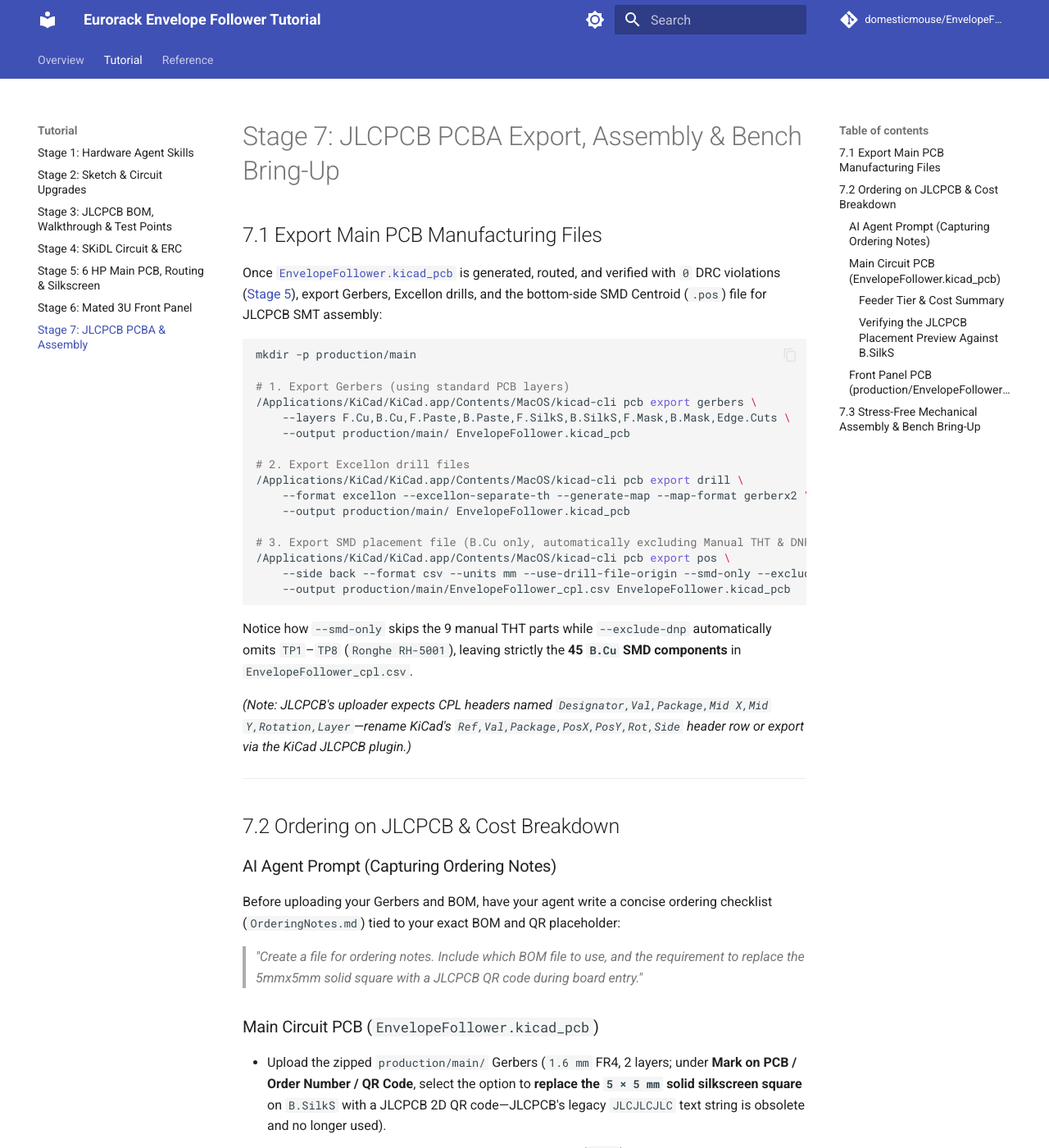
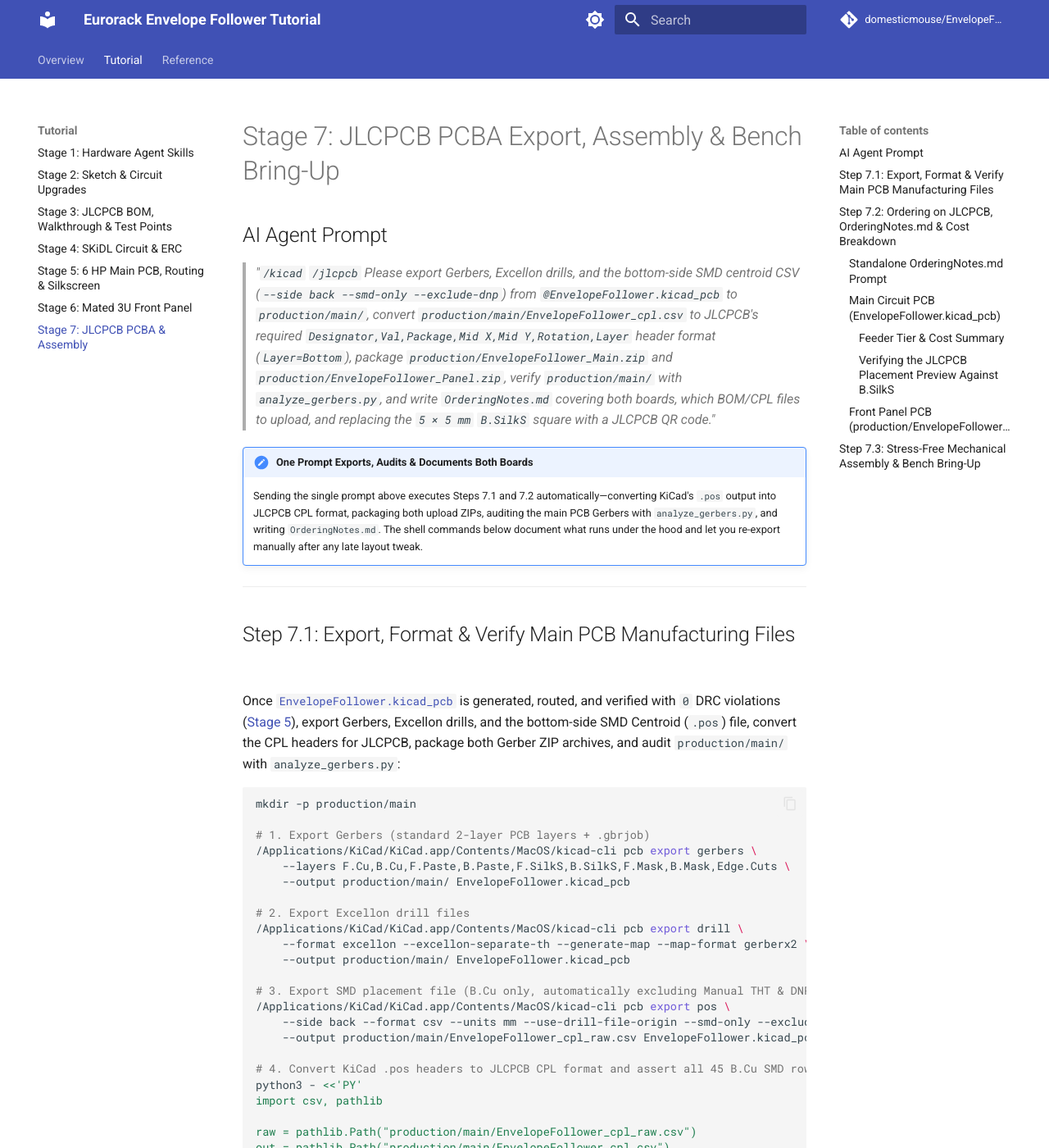
Before and after one commit to domesticmouse/EnvelopeFollower, an MkDocs documentation site: the page built from docs/tutorial/stage-7-manufacturing.md, in a window 1280 px wide and 1400 px high. Shown: the whole window at 82% size. Built offline with MkDocs 1.6.1 and Material for MkDocs 9.7.7, drawn with Linux system fonts in a browser that asks for light colours; comment, search, counter and statistics services are not loaded; some of the changed text lies outside the part shown.

Commit message:
Align Stage 7 manufacturing tutorial with updated Stages 5 and 6 workflow
After updating Stages 5 and 6 to reflect the skill-driven PCB and front-panel generation workflows, `docs/tutorial/stage-7-manufacturing.md` still used a manual CLI flow that omitted a top-level agent prompt, left CPL header conversion and Gerber ZIP packaging as manual steps, skipped `analyze_gerbers.py` verification on the main PCB, and referenced bare value strings rather than the Stage 5 `<Ref> <Value>` silkscreen schedule and Stage 6 panel legends.

- Add an opening `/kicad` `/jlcpcb` AI Agent Prompt and standardize headings to `Step 7.1`–`Step 7.3` so a single prompt drives Gerber/drill/CPL export, JLCPCB CPL conversion, ZIP packaging, Gerber verification, and `OrderingNotes.md` generation.
- Replace the manual CPL header footnote in Step 7.1 with an automated Python conversion from KiCad's `.pos` output (`Ref,Val,Package,PosX,PosY,Rot,Side`) to JLCPCB's required `Designator,Val,Package,Mid X,Mid Y,Rotation,Layer` (`Layer=Bottom`) schema asserting all 45 `B.Cu` SMD parts and zero `DNP` test points, package `production/EnvelopeFollower_Main.zip` and `production/EnvelopeFollower_Panel.zip`, and verify `production/main/` with `analyze_gerbers.py` (`9/9` layers + drills complete, aligned extents, `116` SMD pads strictly on `B.Paste`, and `49` THT component holes + vias).
- Update the Step 7.2 `B.SilkS` verification table to match Stage 5's `<Ref> <Value>` labels (`U1 TL074H`, `C3 10uF 50V`, `R16 1k`, etc.), `D8`/`D9` external Pin-1 dots, and explicit `C3` (`+` on `+12V`) vs. `C4` (`+` on `GND`, `-` on `-12V`) electrolytic polarity verification.
- Clarify the Step 7.3 dry-fit and soldering instructions by mapping the main PCB's dual-sided assembly labels and pot Pin-1 (`"1"`) markers (`RV1 GAIN A100k`–`RV4 OFFSET B10k`, `J1 IN`, `J2 OUT`, `J3 INV_OUT`, `D4 LED`) to Stage 6's derived front-panel legends (`GAIN`, `ATK`, `REL`, `OFFSET`, boxed `IN`, `OUT`, unboxed `INV OUT`, and the `ENV` LED bezel hole).

````diff
--- a/docs/tutorial/stage-7-manufacturing.md
+++ b/docs/tutorial/stage-7-manufacturing.md
@@ -1,13 +1,22 @@
 # Stage 7: JLCPCB PCBA Export, Assembly & Bench Bring-Up
 
-## 7.1 Export Main PCB Manufacturing Files
+## AI Agent Prompt
 
-Once [`EnvelopeFollower.kicad_pcb`](https://github.com/domesticmouse/EnvelopeFollower/blob/main/EnvelopeFollower.kicad_pcb) is generated, routed, and verified with `0` DRC violations ([Stage 5](stage-5-schematic-and-pcb.md)), export Gerbers, Excellon drills, and the bottom-side SMD Centroid (`.pos`) file for JLCPCB SMT assembly:
+> *"`/kicad` `/jlcpcb` Please export Gerbers, Excellon drills, and the bottom-side SMD centroid CSV (`--side back --smd-only --exclude-dnp`) from `@EnvelopeFollower.kicad_pcb` to `production/main/`, convert `production/main/EnvelopeFollower_cpl.csv` to JLCPCB's required `Designator,Val,Package,Mid X,Mid Y,Rotation,Layer` header format (`Layer=Bottom`), package `production/EnvelopeFollower_Main.zip` and `production/EnvelopeFollower_Panel.zip`, verify `production/main/` with `analyze_gerbers.py`, and write `OrderingNotes.md` covering both boards, which BOM/CPL files to upload, and replacing the `5 × 5 mm` `B.SilkS` square with a JLCPCB QR code."*
+
+!!! note "One Prompt Exports, Audits & Documents Both Boards"
+    Sending the single prompt above executes Steps 7.1 and 7.2 automatically—converting KiCad's `.pos` output into JLCPCB CPL format, packaging both upload ZIPs, auditing the main PCB Gerbers with `analyze_gerbers.py`, and writing `OrderingNotes.md`. The shell commands below document what runs under the hood and let you re-export manually after any late layout tweak.
+
+---
+
+## Step 7.1: Export, Format & Verify Main PCB Manufacturing Files
+
+Once [`EnvelopeFollower.kicad_pcb`](https://github.com/domesticmouse/EnvelopeFollower/blob/main/EnvelopeFollower.kicad_pcb) is generated, routed, and verified with `0` DRC violations ([Stage 5](stage-5-schematic-and-pcb.md)), export Gerbers, Excellon drills, and the bottom-side SMD Centroid (`.pos`) file, convert the CPL headers for JLCPCB, package both Gerber ZIP archives, and audit `production/main/` with `analyze_gerbers.py`:
 
 ```bash
 mkdir -p production/main
 
-# 1. Export Gerbers (using standard PCB layers)
+# 1. Export Gerbers (standard 2-layer PCB layers + .gbrjob)
 /Applications/KiCad/KiCad.app/Contents/MacOS/kicad-cli pcb export gerbers \
     --layers F.Cu,B.Cu,F.Paste,B.Paste,F.SilkS,B.SilkS,F.Mask,B.Mask,Edge.Cuts \
     --output production/main/ EnvelopeFollower.kicad_pcb
@@ -20,28 +29,72 @@ mkdir -p production/main
 # 3. Export SMD placement file (B.Cu only, automatically excluding Manual THT & DNP TP1-TP8)
 /Applications/KiCad/KiCad.app/Contents/MacOS/kicad-cli pcb export pos \
     --side back --format csv --units mm --use-drill-file-origin --smd-only --exclude-dnp \
-    --output production/main/EnvelopeFollower_cpl.csv EnvelopeFollower.kicad_pcb
+    --output production/main/EnvelopeFollower_cpl_raw.csv EnvelopeFollower.kicad_pcb
+
+# 4. Convert KiCad .pos headers to JLCPCB CPL format and assert all 45 B.Cu SMD rows
+python3 - <<'PY'
+import csv, pathlib
+
+raw = pathlib.Path("production/main/EnvelopeFollower_cpl_raw.csv")
+out = pathlib.Path("production/main/EnvelopeFollower_cpl.csv")
+with raw.open(newline="") as f:
+    rows = list(csv.DictReader(f))
+
+assert len(rows) == 45, f"Expected 45 SMD rows, got {len(rows)}"
+assert all(not r["Ref"].startswith("TP") for r in rows), "DNP test point leaked into CPL"
+
+with out.open("w", newline="") as f:
+    writer = csv.writer(f)
+    writer.writerow(["Designator", "Val", "Package", "Mid X", "Mid Y", "Rotation", "Layer"])
+    for r in rows:
+        layer = "Bottom" if r["Side"].lower() == "bottom" else "Top"
+        writer.writerow([r["Ref"], r["Val"], r["Package"], r["PosX"], r["PosY"], r["Rot"], layer])
+raw.unlink()
+PY
+
+# 5. Package main and front-panel Gerber ZIPs for JLCPCB upload
+python3 - <<'PY'
+import pathlib, zipfile
+
+def zip_gerbers(src_dir: pathlib.Path, zip_path: pathlib.Path) -> None:
+    with zipfile.ZipFile(zip_path, "w", zipfile.ZIP_DEFLATED) as zf:
+        for p in sorted(src_dir.iterdir()):
+            if p.is_file() and not p.name.endswith("_cpl.csv"):
+                zf.write(p, p.name)
+
+zip_gerbers(pathlib.Path("production/main"), pathlib.Path("production/EnvelopeFollower_Main.zip"))
+if pathlib.Path("production/panel").is_dir():
+    zip_gerbers(pathlib.Path("production/panel"), pathlib.Path("production/EnvelopeFollower_Panel.zip"))
+PY
+
+# 6. Verify main PCB Gerbers & drills with the kicad skill
+python3 .agents/skills/kicad/scripts/analyze_gerbers.py production/main/ --full --output /tmp/main_gerbers.json
 ```
 
-Notice how `--smd-only` skips the 9 manual THT parts while `--exclude-dnp` automatically omits `TP1`–`TP8` (`Ronghe RH-5001`), leaving strictly the **45 `B.Cu` SMD components** in `EnvelopeFollower_cpl.csv`.
+Notice how `--smd-only` skips the `9` manual THT parts while `--exclude-dnp` omits `TP1`–`TP8` (`Ronghe RH-5001`), leaving strictly the **45 `B.Cu` SMD components** in `production/main/EnvelopeFollower_cpl.csv` with JLCPCB's required `Designator,Val,Package,Mid X,Mid Y,Rotation,Layer` header row and `Layer=Bottom`.
 
-*(Note: JLCPCB's uploader expects CPL headers named `Designator,Val,Package,Mid X,Mid Y,Rotation,Layer`—rename KiCad's `Ref,Val,Package,PosX,PosY,Rot,Side` header row or export via the KiCad JLCPCB plugin.)*
+Confirm the `analyze_gerbers.py` report (`production/main/`):
+
+- **Layer & Drill Completeness**: `9/9` Gerber layers (`B.Cu`, `B.Mask`, `B.Paste`, `B.SilkS`, `Edge.Cuts`, `F.Cu`, `F.Mask`, `F.Paste`, `F.SilkS`) plus `PTH`/`NPTH` drill files complete (`completeness.complete: True` via `.gbrjob`), with `0` errors (`GR-001`, `GR-003`, `GR-005`).
+- **Layer Alignment**: `F.Cu`, `B.Cu` (via the full-board `GND` copper pours from [Stage 5](stage-5-schematic-and-pcb.md)), and `Edge.Cuts` share aligned `29.60 × 107.00 mm` extents (`alignment.aligned: True`).
+- **Single-Sided Paste Apertures**: All `116` SMD pads across the `45` `B.Cu` SMD components (`2×14` `SOIC-14` + `6×2` `SOD-123` + `2×3` `SOT-23` + `11×2` SMD caps + `24×2` SMD resistors) appear strictly on `B.Paste`, with `0` solder paste openings on `F.Paste`.
+- **Drills (`EnvelopeFollower-PTH.drl`)**: `49` THT component holes (`10` `J_PWR` + `9` `J1`–`J3` + `20` `RV1`–`RV4` + `2` `D4` + `8` `DNP` `1.0 mm` `TP1`–`TP8` test-point holes) plus stitching and signal vias.
 
 ---
 
-## 7.2 Ordering on JLCPCB & Cost Breakdown
+## Step 7.2: Ordering on JLCPCB, `OrderingNotes.md` & Cost Breakdown
 
-### AI Agent Prompt (Capturing Ordering Notes)
+### Standalone `OrderingNotes.md` Prompt
 
-Before uploading your Gerbers and BOM, have your agent write a concise ordering checklist (`OrderingNotes.md`) tied to your exact BOM and QR placeholder:
+If you only need to generate or refresh `OrderingNotes.md` independently of the full Stage 7 export prompt above:
 
-> *"Create a file for ordering notes. Include which BOM file to use, and the requirement to replace the 5mmx5mm solid square with a JLCPCB QR code during board entry."*
+> *"Create a file for ordering notes (`OrderingNotes.md`) covering both `EnvelopeFollower.kicad_pcb` and `panel/EnvelopeFollower_Panel.kicad_pcb`. Include which Gerber ZIP, BOM, and CPL files to use (`production/EnvelopeFollower_Main.zip`, `jlcpcb_bom.csv`, `production/main/EnvelopeFollower_cpl.csv`, and `production/EnvelopeFollower_Panel.zip`), Bottom Side Economic PCBA settings, and the requirement to replace the `5 × 5 mm` solid `B.SilkS` square with a JLCPCB QR code during board entry on both boards."*
 
 ### Main Circuit PCB (`EnvelopeFollower.kicad_pcb`)
 
-- Upload the zipped `production/main/` Gerbers (`1.6 mm` FR4, 2 layers; under **Mark on PCB / Order Number / QR Code**, select the option to **replace the `5 × 5 mm` solid silkscreen square** on `B.SilkS` with a JLCPCB 2D QR code—JLCPCB's legacy `JLCJLCJLC` text string is obsolete and no longer used).
+- Upload `production/EnvelopeFollower_Main.zip` (`1.6 mm` FR4, 2 layers; under **Mark on PCB / Order Number / QR Code**, select **Specify a location** to replace the **`5 × 5 mm` solid silkscreen square** on `B.SilkS` with a JLCPCB 2D QR code—JLCPCB's legacy `JLCJLCJLC` text string is obsolete and no longer used).
 - Enable **Economic PCB Assembly** on **Bottom Side** only (`B.Cu`).
-- Upload [`jlcpcb_bom.csv`](https://github.com/domesticmouse/EnvelopeFollower/blob/main/jlcpcb_bom.csv) (`18` BOM lines, `45` SMD components) and `EnvelopeFollower_cpl.csv`.
+- Upload [`jlcpcb_bom.csv`](https://github.com/domesticmouse/EnvelopeFollower/blob/main/jlcpcb_bom.csv) (`18` BOM lines, `45` SMD components) and `production/main/EnvelopeFollower_cpl.csv`.
 
 !!! warning "Do Not Upload `envelope_follower_bom.xml` to JLCPCB"
     Always upload **`jlcpcb_bom.csv`** (`Comment,Designator,Footprint,LCSC Part #`) for JLCPCB Economic PCBA. Do **not** upload `envelope_follower_bom.xml`: that file is the raw KiCad XML BOM containing all 62 parts (including the 9 manual THT parts and 8 `DNP` test points) and will be rejected or pull unpopulated THT parts into assembly.
@@ -57,36 +110,37 @@ Before uploading your Gerbers and BOM, have your agent write a concise ordering
 
 #### Verifying the JLCPCB Placement Preview Against `B.SilkS`
 
-Because every SMD part carries both its reference and value on `B.SilkS` ([Stage 5](stage-5-schematic-and-pcb.md)), you can verify JLCPCB's 3D assembly preview and post-assembly DFM report directly against the board image without cross-referencing every unmarked `0603`/`0805` MLCC line by line:
+Because every SMD part carries its `<Ref> <Value>` label and external orientation marks on `B.SilkS` ([Stage 5](stage-5-schematic-and-pcb.md)), you can verify JLCPCB's 3D assembly preview and post-assembly DFM report directly against the board image without cross-referencing every unmarked `0603`/`0805` MLCC line by line:
 
 | BOM Value | `B.SilkS` Label | Designators | Package | LCSC # | What to Verify in JLCPCB Preview / Report |
 | :--- | :--- | :--- | :--- | :--- | :--- |
-| `TL074HIDR` | `TL074H` | `U1`, `U2` | `SOIC-14` | `C2878713` | Pin-1 dot/bevel aligns with `B.SilkS` Pin-1 dot/notch |
-| `1N4148W` | `1N4148W` | `D1`–`D3`, `D7` | `SOD-123` | `C81598` | Package cathode band aligns with external `B.SilkS` cathode bar (`\|`) |
-| `B5819W` | `B5819W` | `D5`, `D6` | `SOD-123` | `C8598` | Package cathode band aligns with external `B.SilkS` cathode bar (`\|`) |
-| `BAT54SLT1G` | `BAT54S` | `D8`, `D9` | `SOT-23` | `C19726` | 2-pad side (`-12V`, `+12V`) vs. single-pad side (`AMP_OUT` / `INV_AMP_OUT`) matches `SOT-23` outline |
-| `1uF 50V` | `1uF` | `C1` | `0603` | `C15849` | Unmarked ceramic body — verify against BOM/CPL `C15849` & `B.SilkS` value |
-| `220nF 50V` | `220nF` | `C2` | `0805` | `C5378` | Unmarked ceramic body — verify `0805` size against `C5378` & `B.SilkS` value |
-| `10uF 50V` | `10uF 50V` | `C3`, `C4` | `CP_Elec_6.3x5.4` | `C72488` | Black cathode stripe on aluminum cap top sits opposite external `+` silkscreen mark |
-| `100nF 50V` | `100nF` | `C5`–`C9` | `0603` | `C14663` | Unmarked ceramic body — verify against `C14663` & `B.SilkS` value |
-| `47pF 50V` | `47pF` | `C10`, `C11` | `0603` | `C1671` | Unmarked C0G ceramic body — verify against `C1671` & `B.SilkS` value |
-| `1M` | `1M` | `R1` | `0603` | `C22935` | `1004` / EIA-96 code (if marked) or CPL `C22935` |
-| `10k` | `10k` | `R2`–`R7`, `R17`, `R18` | `0603` | `C25804` | `1002` / `01C` (if marked) or CPL `C25804` |
-| `20k` | `20k` | `R8` | `0603` | `C4184` | `2002` / `30C` (if marked) or CPL `C4184` |
-| `1k` | `1k` | `R9`, `R11`, `R12`, `R25` | `0603` | `C21190` | `1001` / `01B` (if marked) or CPL `C21190` |
-| `47k` | `47k` | `R10` | `0603` | `C25819` | `4702` / `65C` (if marked) or CPL `C25819` |
-| `100k` | `100k` | `R13`–`R15`, `R24` | `0603` | `C25803` | `1003` / `01D` (if marked) or CPL `C25803` |
-| `1k 1/4W` | `1k` | `R16`, `R19` | `1206` | `C4410` | Marked `1001`/`102` on `1206` body; verify `1206` size & CPL `C4410` |
-| `1.5k` | `1.5k` | `R21` | `0603` | `C22843` | `1501` / `18B` (if marked) or CPL `C22843` |
-| `10R 1/4W` | `10R` | `R26`, `R27` | `1206` | `C17903` | Marked `10R0`/`100` on `1206` body; verify `1206` size & CPL `C17903` |
+| `TL074HIDR` | `U1 TL074H`, `U2 TL074H` | `U1`, `U2` | `SOIC-14` | `C2878713` | Pin-1 dot/bevel aligns with `B.SilkS` Pin-1 dot/notch; label sits outside `B.Fab` IC body |
+| `1N4148W` | `D1 1N4148W` … `D7 1N4148W` | `D1`–`D3`, `D7` | `SOD-123` | `C81598` | Package cathode band aligns with external `B.SilkS` cathode bar (`\|`) |
+| `B5819W` | `D5 B5819W`, `D6 B5819W` | `D5`, `D6` | `SOD-123` | `C8598` | Package cathode band aligns with external `B.SilkS` cathode bar (`\|`) |
+| `BAT54SLT1G` | `D8 BAT54S`, `D9 BAT54S` | `D8`, `D9` | `SOT-23` | `C19726` | 2-pad side (`-12V`, `+12V`) vs. single-pad side (`AMP_OUT` / `INV_AMP_OUT`) and external `B.SilkS` Pin-1 dot match `SOT-23` outline |
+| `1uF 50V` | `C1 1uF` | `C1` | `0603` | `C15849` | Unmarked ceramic body — verify against BOM/CPL `C15849` & `B.SilkS` value |
+| `220nF 50V` | `C2 220nF` | `C2` | `0805` | `C5378` | Unmarked ceramic body — verify `0805` size against `C5378` & `B.SilkS` value |
+| `10uF 50V` (`+12V`) | `C3 10uF 50V` | `C3` | `CP_Elec_6.3x5.4` | `C72488` | Black cathode stripe sits opposite external `+` mark (`+` pad on `+12V`, `-` on `GND`) |
+| `10uF 50V` (`-12V`) | `C4 10uF 50V` | `C4` | `CP_Elec_6.3x5.4` | `C72488` | Black cathode stripe on `-12V` sits opposite external `+` mark (**`+` pad on `GND`**, `-` on `-12V`) |
+| `100nF 50V` | `C5 100nF` … `C9 100nF` | `C5`–`C9` | `0603` | `C14663` | Unmarked ceramic body — verify against `C14663` & `B.SilkS` value |
+| `47pF 50V` | `C10 47pF`, `C11 47pF` | `C10`, `C11` | `0603` | `C1671` | Unmarked C0G ceramic body — verify against `C1671` & `B.SilkS` value |
+| `1M` | `R1 1M` | `R1` | `0603` | `C22935` | `1004` / EIA-96 code (if marked) or CPL `C22935` |
+| `10k` | `R2 10k` … `R18 10k` | `R2`–`R7`, `R17`, `R18` | `0603` | `C25804` | `1002` / `01C` (if marked) or CPL `C25804` |
+| `20k` | `R8 20k` | `R8` | `0603` | `C4184` | `2002` / `30C` (if marked) or CPL `C4184` |
+| `1k` | `R9 1k`, `R11 1k`, `R12 1k`, `R25 1k` | `R9`, `R11`, `R12`, `R25` | `0603` | `C21190` | `1001` / `01B` (if marked) or CPL `C21190` |
+| `47k` | `R10 47k` | `R10` | `0603` | `C25819` | `4702` / `65C` (if marked) or CPL `C25819` |
+| `100k` | `R13 100k` … `R24 100k` | `R13`–`R15`, `R24` | `0603` | `C25803` | `1003` / `01D` (if marked) or CPL `C25803` |
+| `1k 1/4W` | `R16 1k`, `R19 1k` | `R16`, `R19` | `1206` | `C4410` | Marked `1001`/`102` on `1206` body; verify `1206` size & CPL `C4410` |
+| `1.5k` | `R21 1.5k` | `R21` | `0603` | `C22843` | `1501` / `18B` (if marked) or CPL `C22843` |
+| `10R 1/4W` | `R26 10R`, `R27 10R` | `R26`, `R27` | `1206` | `C17903` | Marked `10R0`/`100` on `1206` body; verify `1206` size & CPL `C17903` |
 
 ### Front Panel PCB ([`production/EnvelopeFollower_Panel.zip`](https://github.com/domesticmouse/EnvelopeFollower/blob/main/production/EnvelopeFollower_Panel.zip))
 
-- Upload `production/EnvelopeFollower_Panel.zip` (`1.6 mm` FR4, **Black** solder mask with **White** silkscreen, **Specify a location** for the order QR code over the `5 × 5 mm` white square on `B.SilkS`). No PCBA needed.
+- Upload `production/EnvelopeFollower_Panel.zip` (`1.6 mm` FR4, **Black** solder mask with **White** silkscreen; under **Mark on PCB / Order Number / QR Code**, select **Specify a location** to place the order QR code over the `5 × 5 mm` white square on `B.SilkS` verified in [Stage 6](stage-6-front-panel.md)). No PCBA needed.
 
 ---
 
-## 7.3 Stress-Free Mechanical Assembly & Bench Bring-Up
+## Step 7.3: Stress-Free Mechanical Assembly & Bench Bring-Up
 
 When your assembled PCBs arrive, hand-solder the `9` required `Manual THT` parts (plus optional `TP1`–`TP8` wire-loop test points):
 
@@ -95,16 +149,16 @@ When your assembled PCBs arrive, hand-solder the `9` required `Manual THT` parts
 2. **Optional Wire-Loop Test Points (`TP1`–`TP8` on `B.Cu`)**:
     If you want clip-on oscilloscope probe loops, solder `Ronghe RH-5001` (`C5199801`) loops into `TP1`–`TP8` from `B.Cu` so every node stays accessible from behind even after the front panel is bolted on.
 3. **Dry-Fit Front-Panel Controls (`F.Cu`)**:
-    Insert all 8 front-side parts **unsoldered** into `F.Cu`, matching each component to the dual-sided `F.SilkS`/`B.SilkS` labels so identical-footprint pots are never swapped:
-    - `RV1` $\rightarrow$ **`GAIN A100k`**
-    - `RV2` $\rightarrow$ **`ATK A50k`**
-    - `RV3` $\rightarrow$ **`REL A1M`**
-    - `RV4` $\rightarrow$ **`OFFSET B10k`**
-    - `J1` (`IN`), `J2` (`OUT`), `J3` (`INV_OUT`) $\rightarrow$ `WQP-PJ398SM` jacks
-    - `D4` (`LED`) $\rightarrow$ `3 mm` LED (verify long lead `+` anode and flat edge `-` cathode match the dual-sided `+`/`-` marks)
+    Insert all 8 front-side parts **unsoldered** into `F.Cu`, matching each component to the main PCB's dual-sided `F.SilkS`/`B.SilkS` assembly labels and pot Pin-1 (`"1"`) markers (noting how those map onto the derived legends on the [Stage 6](stage-6-front-panel.md) front panel):
+    - `RV1` (`RV1 GAIN A100k`) $\rightarrow$ panel legend **`GAIN`**
+    - `RV2` (`RV2 ATK A50k`) $\rightarrow$ panel legend **`ATK`**
+    - `RV3` (`RV3 REL A1M`) $\rightarrow$ panel legend **`REL`**
+    - `RV4` (`RV4 OFFSET B10k`) $\rightarrow$ panel legend **`OFFSET`**
+    - `J1` (`J1 IN`), `J2` (`J2 OUT`), `J3` (`J3 INV_OUT`) $\rightarrow$ `WQP-PJ398SM` jacks (mating to boxed **`IN`**, **`OUT`**, and unboxed **`INV OUT`** on the front panel)
+    - `D4` (`D4 LED`) $\rightarrow$ `3 mm` LED (mating to **`ENV`** on the front panel; verify long lead `+` anode and flat edge `-` cathode match the dual-sided `+`/`-` marks)
 4. **Align Against Front Panel & Solder**:
-    Place the 3U front panel over the shafts and bushings, tighten the M6/M7 panel nuts finger-tight, position `D4` flush inside its `3.2 mm` bezel hole, and **only after the front panel aligns everything mechanically**, solder all pot lugs, jack pins, and LED leads on `B.Cu`.
+    Seat the 3U front panel ([`panel/EnvelopeFollower_Panel.kicad_pcb`](https://github.com/domesticmouse/EnvelopeFollower/blob/main/panel/EnvelopeFollower_Panel.kicad_pcb)) over the shafts and bushings, tighten the M6/M7 panel nuts finger-tight against the exposed rear `B.Mask` grounding rings, position `D4` flush inside its `3.2 mm` **`ENV`** bezel hole, and **only after the front panel aligns everything mechanically**, solder all pot lugs, jack pins, and LED leads on `B.Cu`.
 5. **Bench Bring-Up Using `TP1`–`TP8`**:
     - Power the module via a current-limited $\pm 12\text{ V}$ bench supply (or Eurorack skiff), clip ground to **`TP1` (`GND`)**, and confirm **`~+11.78 V`** on **`TP2` (`+12V`)** and **`~-11.78 V`** on **`TP3` (`-12V`)**.
-    - With nothing patched into `J1` (`IN`), verify `D4` (`LED`) is completely dark (`0 mA`) and check **`TP8` (`OFS`)** sweeps smoothly from `~-9.8 V` to `~+9.8 V` as you turn `RV4` (`OFFSET`).
+    - With nothing patched into `J1` (`IN`), verify `D4` (`LED` / **`ENV`**) is completely dark (`0 mA`) and check **`TP8` (`OFS`)** sweeps smoothly from `~-9.8 V` to `~+9.8 V` as you turn `RV4` (`OFFSET`).
     - Feed a `1 kHz` `5 Vpp` sine wave into `J1` (`IN`) and probe **`TP4` (`PRE`)** (`-0.1×` to `-10.1×` gain), **`TP5` (`HALF`)** (clean negative half-wave), **`TP6` (`RECT`)** (`+1.0× |PRE|` full-wave), and **`TP7` (`ENV`)** (smooth positive envelope tracking down to millivolts without deadzone).
````
